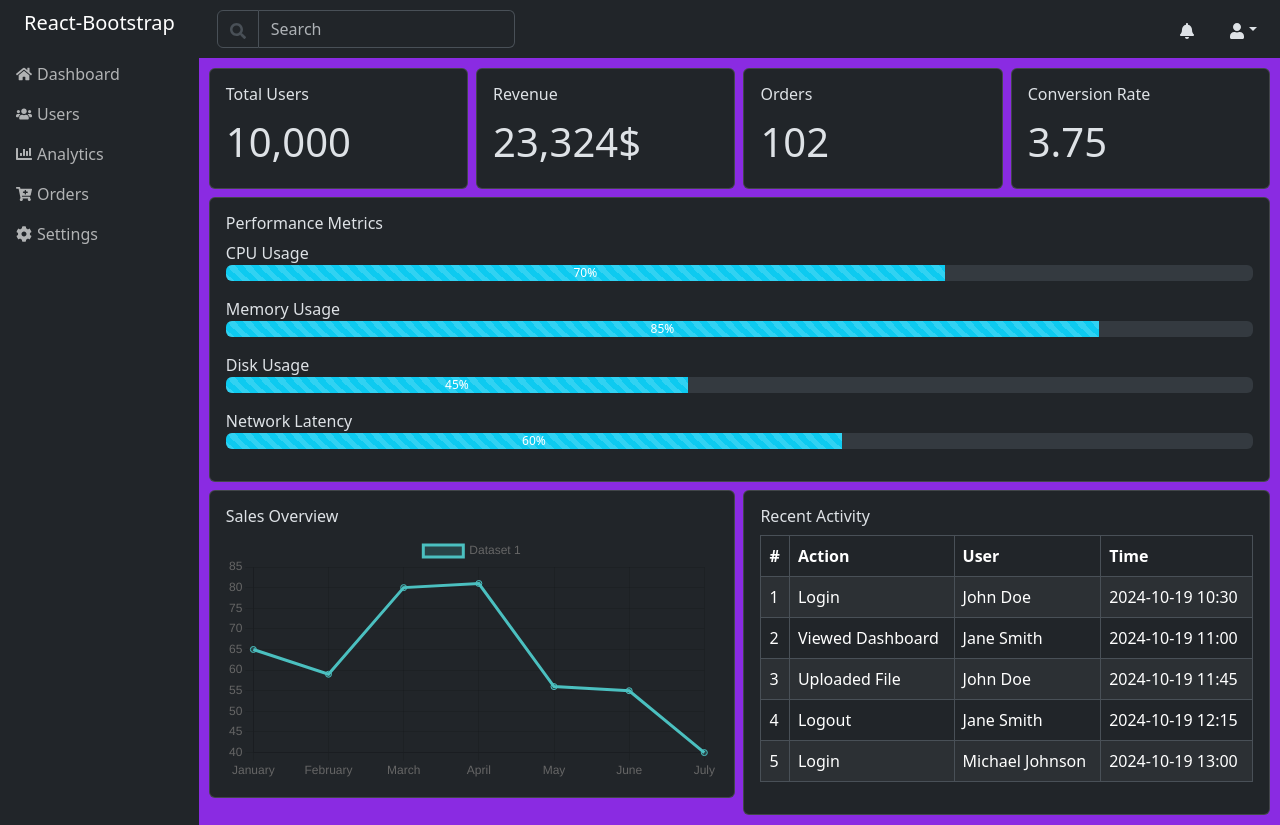
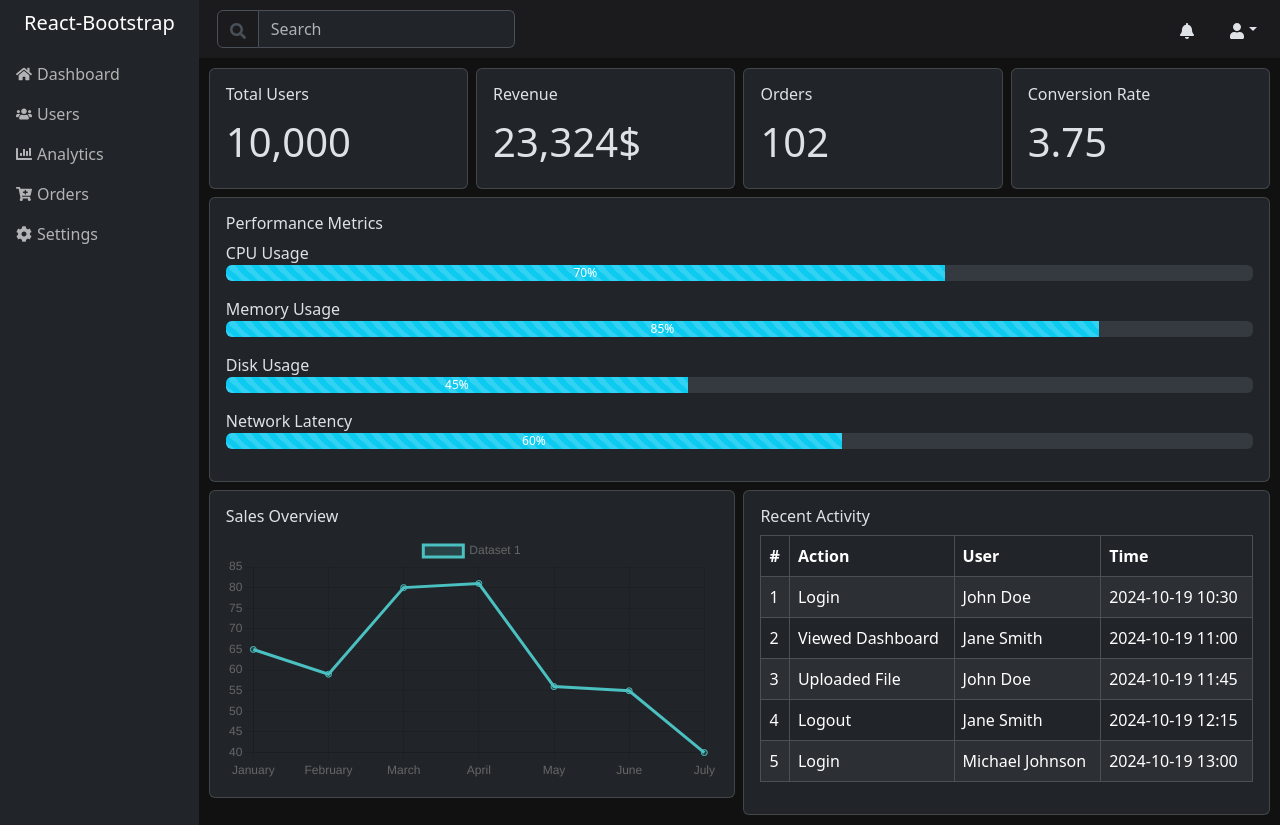
Before and after one commit to dylan10293/cs696a-week6, a React (Create React App) app: page / in a window 1280 px wide. Built offline with nearby package versions, Linux system fonts and the light colour scheme.

Commit message:
Theme adjustments

```diff
--- a/src/App.css
+++ b/src/App.css
@@ -13,9 +13,9 @@
 }
 
 .content-container {
-	background-color: blueviolet;
 	flex-grow: 1;
 	padding: 10px;
+	background-color: #111;
 }
 
 /* .card {
@@ -27,9 +27,11 @@
 	flex-direction: column;
 	align-items: center;
 	justify-content: center;
-	height: 100%;
+height: 100%;
 } */
-
+.side-bar {
+	background-color: #232323;
+}
 @media (max-width: 992px) {
 	.side-bar {
 		display: none;
--- a/src/components/HeaderBar/HeaderBar.css
+++ b/src/components/HeaderBar/HeaderBar.css
@@ -3,6 +3,7 @@
 	display: flex;
 	justify-content: space-between;
 	align-items: center;
+	background-color: #1b1b1d;
 }
 
 .sidebar-controls {
```
